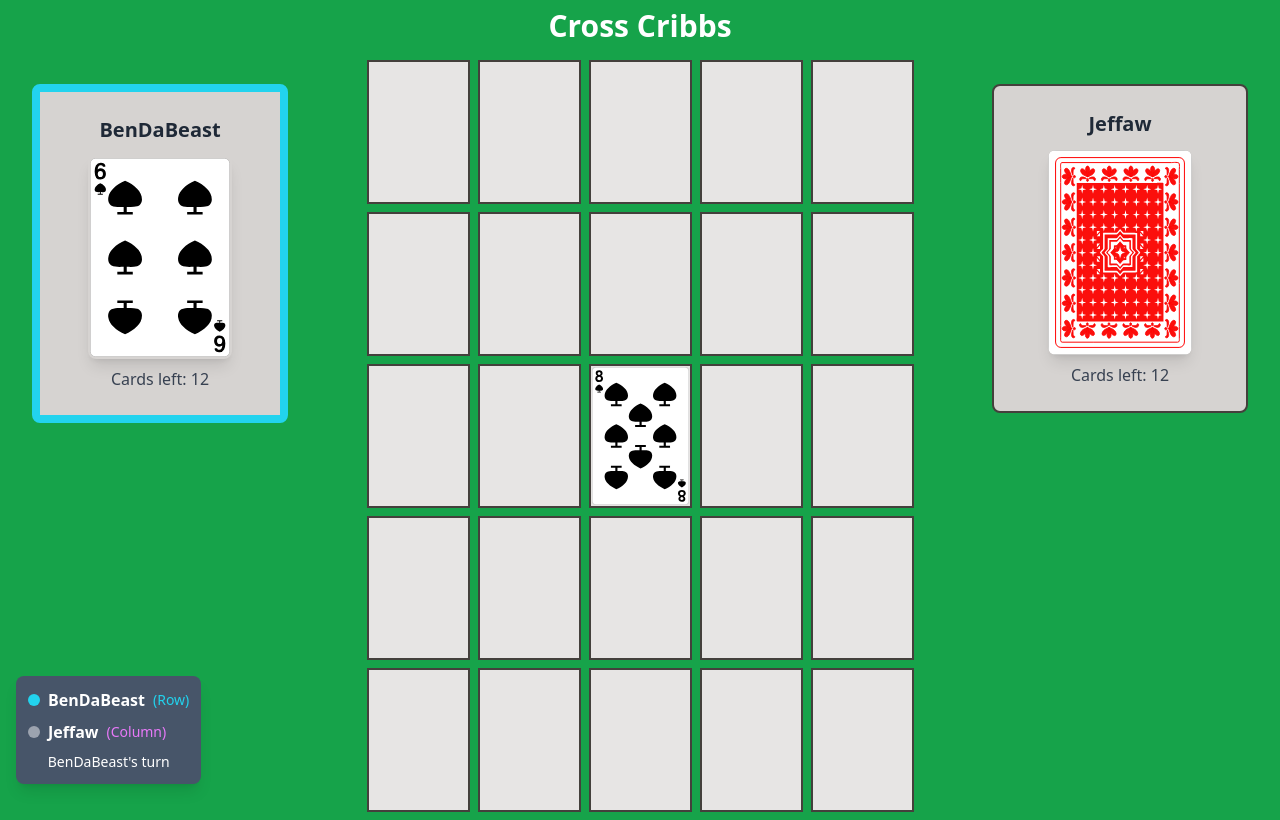
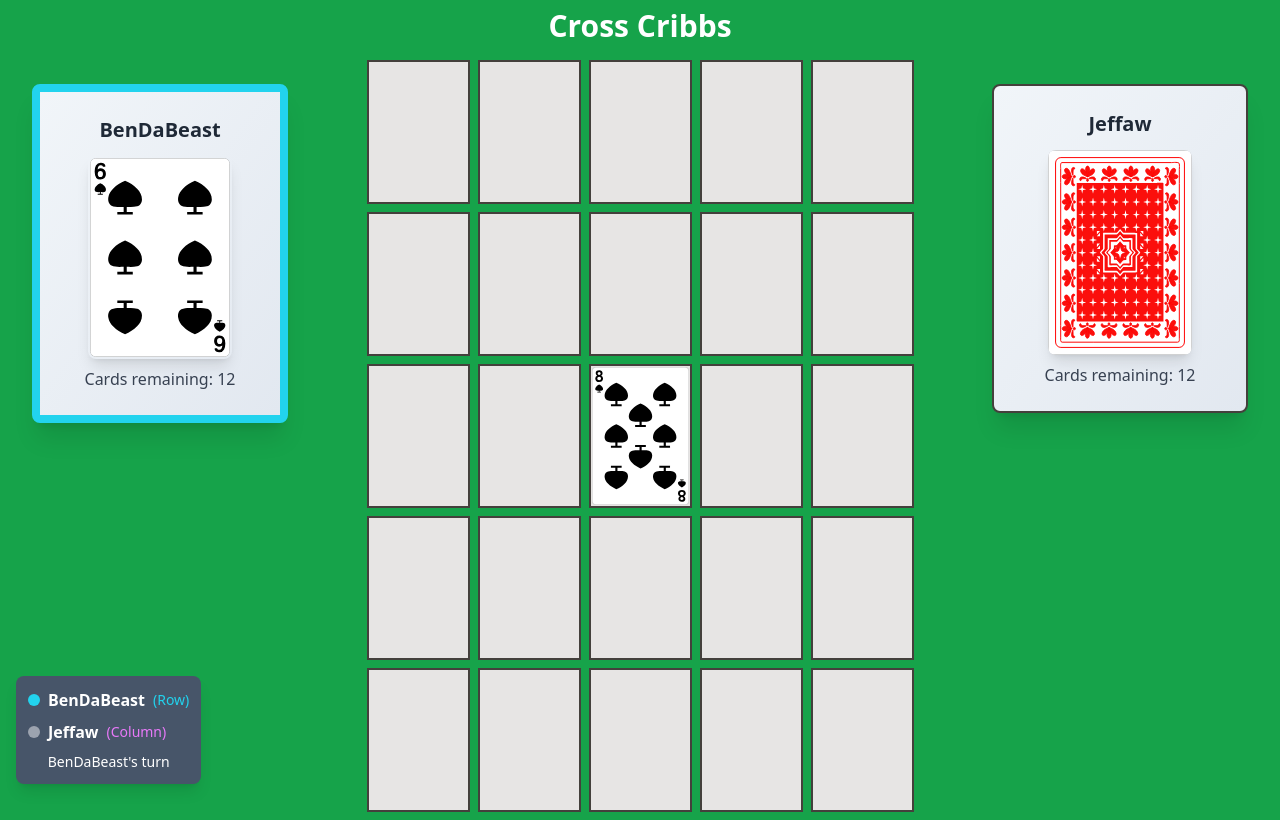
Before and after one commit to jefaw/crosscribb, a Next.js app: page / in a window 1280 px wide. Built offline with nearby package versions, Linux system fonts and the light colour scheme.

Commit message:
Enhance Player component with background gradient styling and update text for card count; Fix RoundHistory to calculate and display running totals in chronological order.

```diff
--- a/src/app/ui/Player.js
+++ b/src/app/ui/Player.js
@@ -20,6 +20,9 @@ export default function Player(props) {
   const isActive = num === turn;
   const borderColor = num === 1 ? 'border-cyan-400' : 'border-fuchsia-400';
   const borderStyle = isActive ? `border-8 ${borderColor}` : 'border-2 border-stone-700';
+  const bgGradient = num === 1
+    ? 'bg-gradient-to-br from-slate-100 to-slate-200'
+    : 'bg-gradient-to-br from-slate-100 to-slate-200';
 
   // Only show card if it's the player's turn
   const displayCard = isActive ? (
@@ -31,7 +34,7 @@ export default function Player(props) {
         draggable={true}
         onDragStart={handleDragStart}
       />
-      <p className="text-base font-medium text-gray-700">Cards left: {hand.length}</p>
+      <p className="text-base font-medium text-gray-700">Cards remaining: {hand.length}</p>
     </div>
   ) : (
     <div className="flex flex-col items-center space-y-2">
@@ -41,13 +44,13 @@ export default function Player(props) {
         alt=""
         draggable={false}
       />
-      <p className="text-base font-medium text-gray-700">Cards left: {hand.length}</p>
+      <p className="text-base font-medium text-gray-700">Cards remaining: {hand.length}</p>
     </div>
   );
 
   return (
     <>
-      <div className={`flex flex-col justify-center bg-stone-300 m-8 py-6 px-4 rounded-lg ${borderStyle} transition-all duration-300`}>
+      <div className={`flex flex-col justify-center ${bgGradient} m-8 py-6 px-4 rounded-lg ${borderStyle} transition-all duration-300 shadow-xl backdrop-blur-sm`}>
         <h1 className="text-center text-xl font-bold mb-3 text-gray-800">{name}</h1>
         {card ? displayCard : null}
       </div>
--- a/src/app/ui/RoundHistory.js
+++ b/src/app/ui/RoundHistory.js
@@ -1,26 +1,27 @@
 export default function RoundHistory({ roundHistory }) {
   if (roundHistory.length === 0) return null;
 
-  // Calculate running totals
+  // Calculate running totals in chronological order
   let rowTotal = 0;
   let columnTotal = 0;
+  const chronologicalTotals = roundHistory.map(round => {
+    if (round.winner === "Row") {
+      rowTotal += round.pointDiff;
+    } else {
+      columnTotal += round.pointDiff;
+    }
+    return { rowTotal, columnTotal };
+  });
 
-  // Create a copy of roundHistory and reverse it
+  // Reverse both the history and totals to display newest first
   const reversedHistory = [...roundHistory].reverse();
+  const reversedTotals = [...chronologicalTotals].reverse();
 
   return (
     <div className="fixed bottom-4 right-4 bg-slate-600 text-white p-4 rounded-lg shadow-lg max-h-[300px] overflow-y-auto w-[220px]">
       <h3 className="text-lg font-bold mb-3">Round History</h3>
       <div className="space-y-3">
-        {reversedHistory.map((round) => {
-          // Update running totals
-          if (round.winner === "Row") {
-            rowTotal += round.pointDiff;
-          } else {
-            columnTotal += round.pointDiff;
-          }
-
-          return (
+        {reversedHistory.map((round, index) => (
           <div key={round.round} className="text-sm border-b border-slate-500 pb-2">
             <div className="flex justify-between items-center">
               <span className="font-medium">Round {round.round}</span>
@@ -33,12 +34,11 @@ export default function RoundHistory({ roundHistory }) {
               <span>Column: {round.columnScore}</span>
             </div>
             <div className="flex justify-between text-xs mt-1">
-                <span className="text-cyan-400">Total: {rowTotal}</span>
-                <span className="text-fuchsia-400">Total: {columnTotal}</span>
+              <span className="text-cyan-400">Total: {reversedTotals[index].rowTotal}</span>
+              <span className="text-fuchsia-400">Total: {reversedTotals[index].columnTotal}</span>
             </div>
           </div>
-          );
-        })}
+        ))}
       </div>
     </div>
   );
```
Lines whose indentation alone changed are shown as unchanged.
